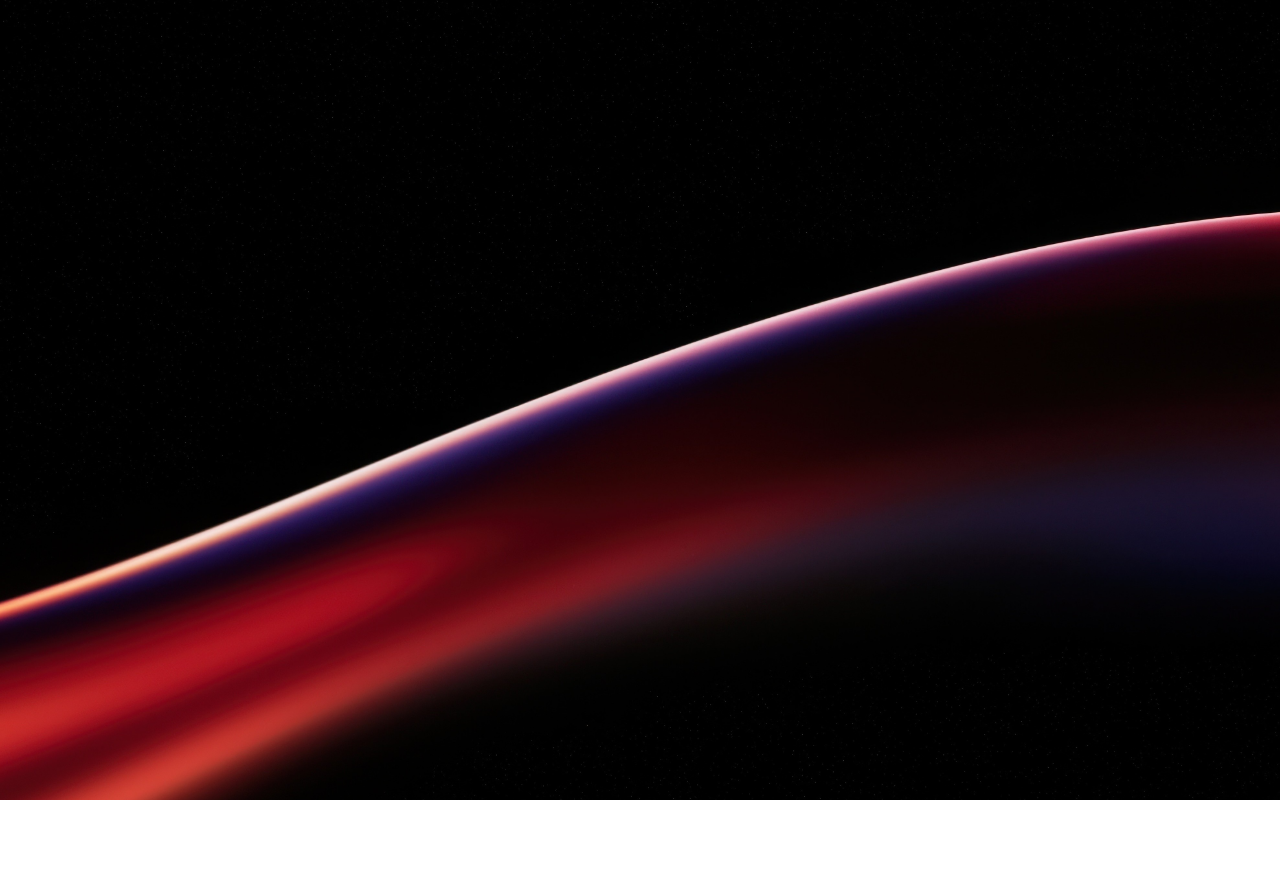
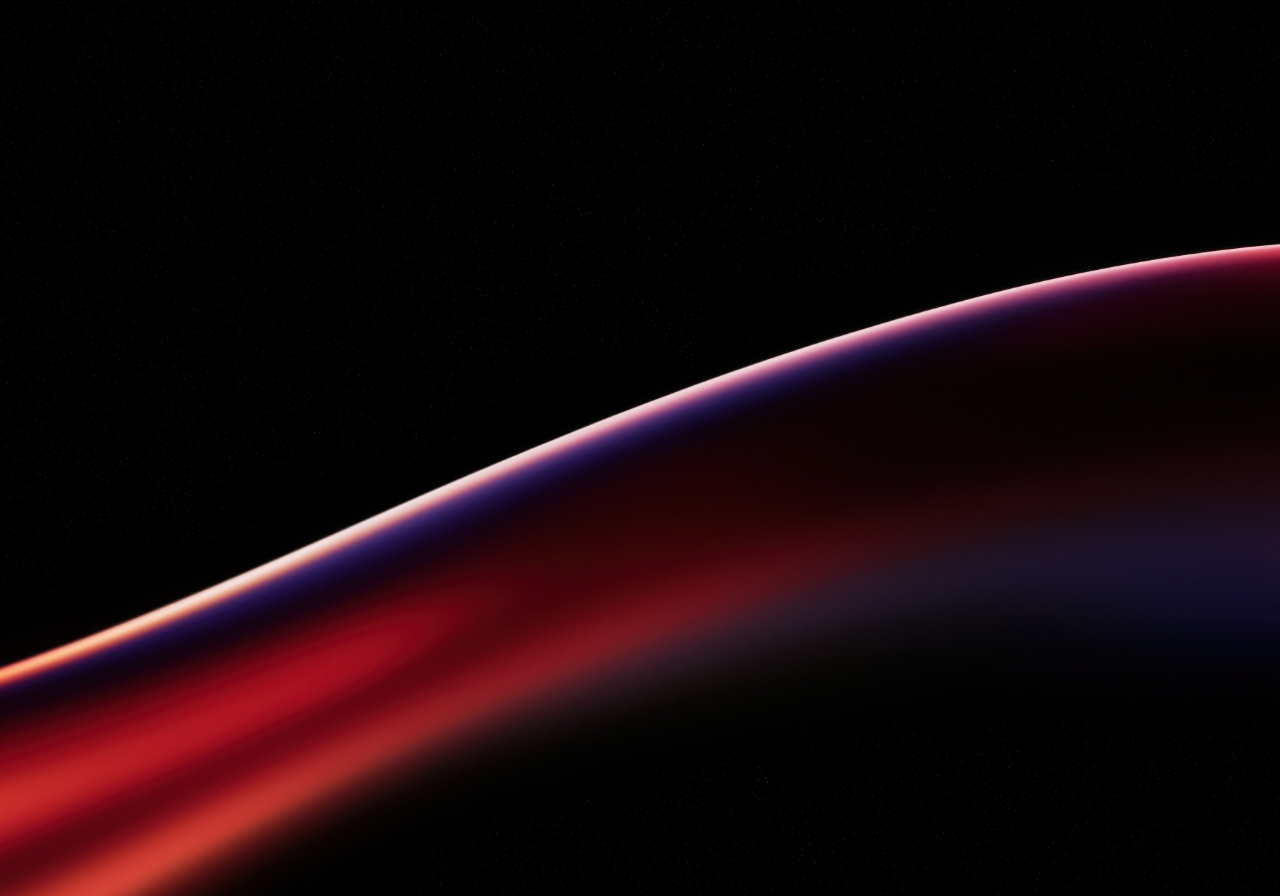
Before and after one commit to NourSaneh/Portfolio, a website: page index.html in a window 1280 px wide. Before the commit the page ends 800 px from the top, so only its background shows below. Drawn offline with Linux system fonts and the light colour scheme.

Commit message:
tailwind

```diff
--- a/index.html
+++ b/index.html
@@ -4,11 +4,12 @@
 <head>
     <meta charset="UTF-8">
     <meta name="viewport" content="width=device-width, initial-scale=1.0">
+    <link href="./output.css" rel="stylesheet">
     <title>Document</title>
 </head>
 
 <body
-    style="background-image: url('Main-Bg.jpeg'); background-size: cover; background-position: center; background-repeat: no-repeat; height: 100vh; margin: 0;">
+    class="bg-[url('images/Main-Bg.jpeg')] bg-[length:100%_100%] bg-center bg-no-repeat overflow-hidden h-[110vh] m-0">
 
 </body>
 
--- /dev/null
+++ b/input.css
@@ -0,0 +1,3 @@
+@tailwind base;
+@tailwind components;
+@tailwind utilities;
--- /dev/null
+++ b/package.json
@@ -0,0 +1,6 @@
+{
+  "dependencies": {
+    "@tailwindcss/cli": "^4.1.11",
+    "tailwindcss": "^4.1.11"
+  }
+}
```
Also changed, not shown: TESTTT.jpeg (deleted), dist/output.css (added), images/Contact-peep.png (added), images/Main-Bg.jpeg (renamed from Main-Bg.jpeg), images/Main-peep.png (added), images/surprise.png (added), output.css (added), 2 other files.
